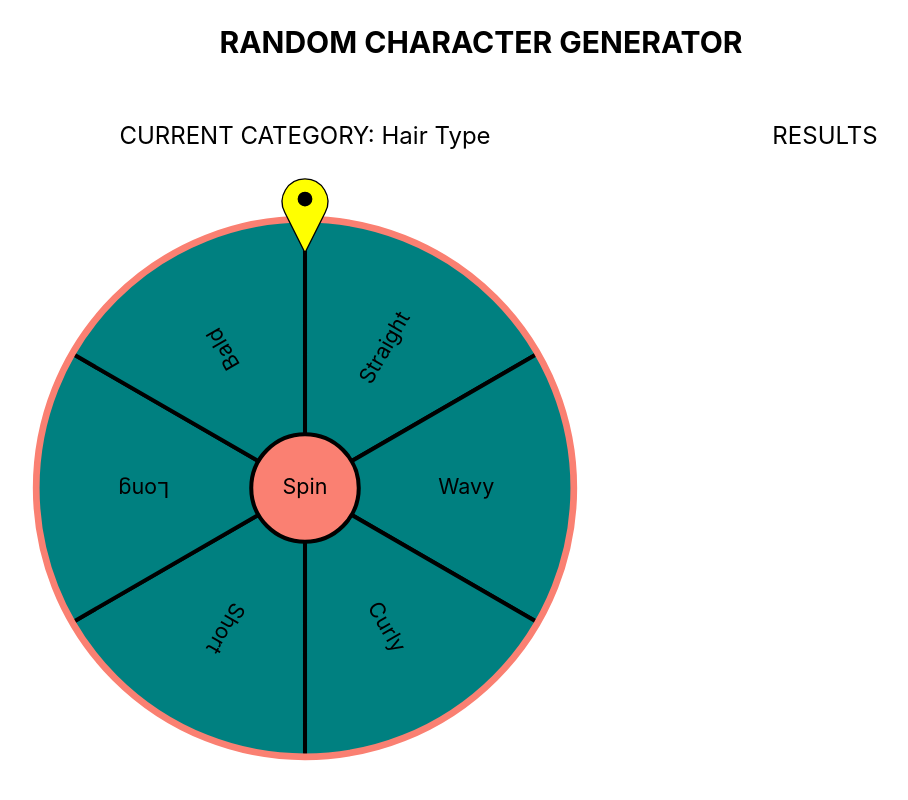
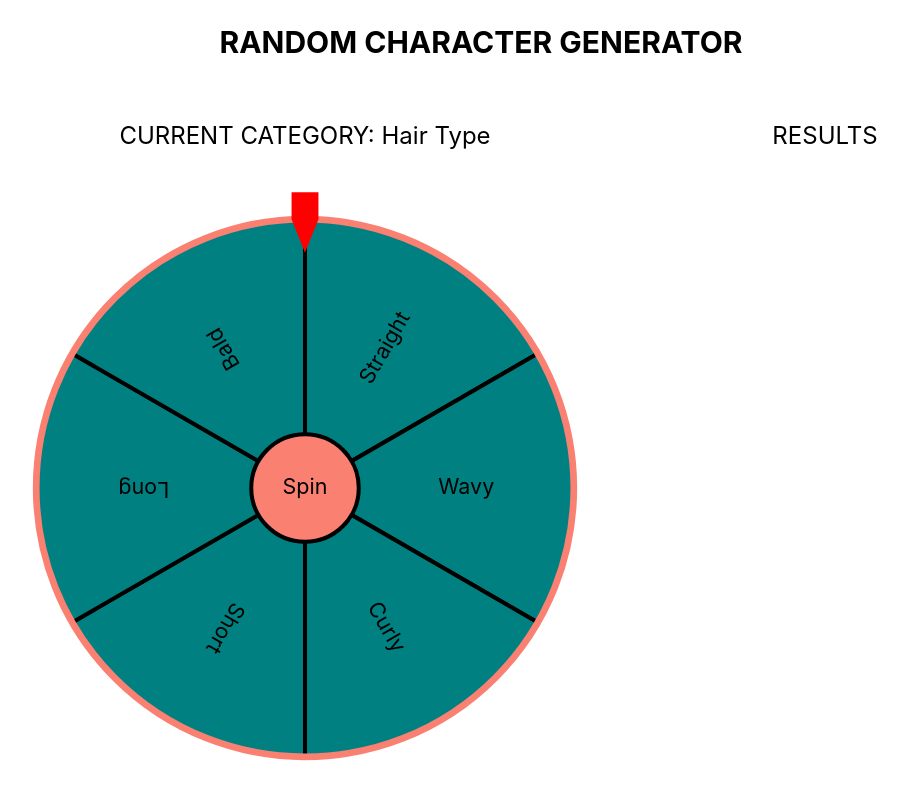
Before and after one commit to chrisic3/random-character-generator, a React (Vite) app: page / in a window 1280 px wide. Shown: the top 800 px of the page, without its empty margins (159-1067 px from the left). Built offline with nearby package versions, Linux system fonts and the light colour scheme.

Commit message:
refactor: change the wheel arrow to a different shape

```diff
--- a/src/components/Wheel.tsx
+++ b/src/components/Wheel.tsx
@@ -99,12 +99,13 @@ function Wheel(props: WheelProps): React.JSX.Element {
           strokeWidth="5"
           fill="none"
         />
-        <path
+        {/* <path
           d="M 250 75 L 235 45 A 17 17 0 1 1 265 45 Z"
           stroke="black"
           fill="yellow"
         />
-        <circle cx="250" cy="35" r="5" stroke="black" fill="black" />
+        <circle cx="250" cy="35" r="5" stroke="black" fill="black" /> */}
+        <polygon points="250,75 240,50 240,30 260,30 260,50" fill="red" />
         <g className="cursor-pointer" onClick={spinWheel}>
           <circle
             cx={WHEEL_CENTER}
```
